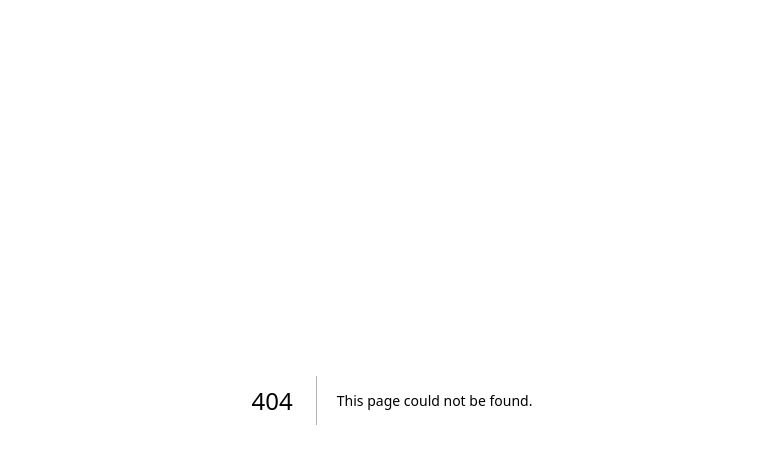
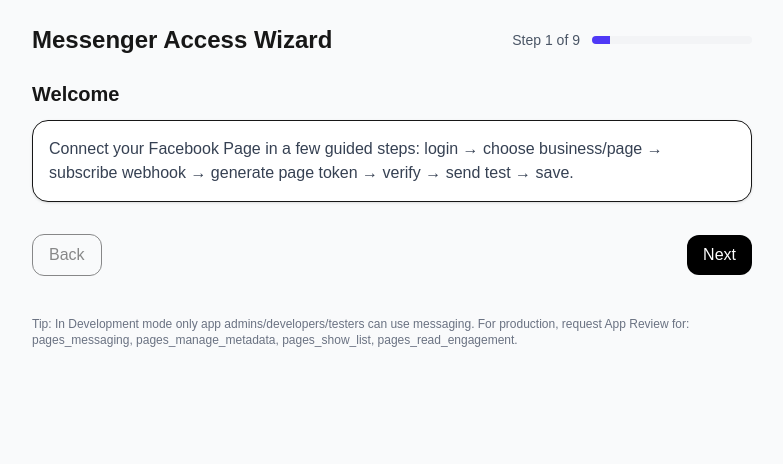
Before and after one commit to walterjordan/jab-site, a Next.js app: page /clients/connect-messenger in a window 1280 px wide. Before the commit this address had no page. Shown: the top 464 px of the page, without its empty margins (248-1031 px from the left). Built offline with nearby package versions, Linux system fonts and the light colour scheme.

Commit message:
Create page.tsx

```diff
--- /dev/null
+++ b/src/app/clients/connect-messenger/page.tsx
@@ -0,0 +1,10 @@
+// src/app/clients/connect-messenger/page.tsx
+import MessengerAccessWizard from "@/components/MessengerAccessWizard";
+
+export default function Page() {
+  return (
+    <main className="min-h-screen bg-gray-50">
+      <MessengerAccessWizard />
+    </main>
+  );
+}
```
